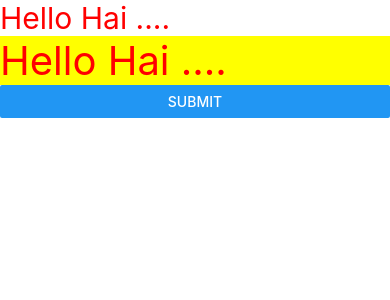
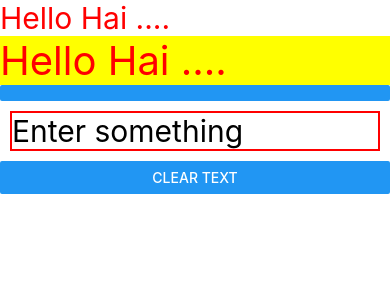
Before and after one commit to lotsofrahul/MyNewProject, a React Native app: screen / in a window 390 px wide. Shown: the top 300 px of the page. Built offline with nearby package versions, Linux system fonts and the light colour scheme.

Commit message:
TextInput in react-native

```diff
--- a/App.js
+++ b/App.js
@@ -1,18 +1,25 @@
-import React from 'react';
+import React, { useState } from 'react';
 import {
   //These are called components, like tags in HTML
   View,
   Text,
   Button,
+  TextInput
 } from 'react-native';
 import style1 from './Styles/style1';
 
 const App = () => {
+  const [value, setValue] = useState("");
   return (
     <View>
       <Text style={{fontSize: 30, color: 'red'}}>Hello Hai ....</Text>
       <Text style={[style1.sty1,{color: 'red'}]}>Hello Hai ....</Text>
-      <Button title="Submit" />
+      <Button title={value} />
+      <TextInput style={{margin:10,fontSize:30,borderColor:'red',borderWidth:2}}
+      placeholder='Enter something'
+      value={value}
+      onChangeText={(text)=>(setValue(text))}/>
+      <Button title='Clear Text' onPress={()=>{setValue("")}}/>
     </View>
   );
 };
```
